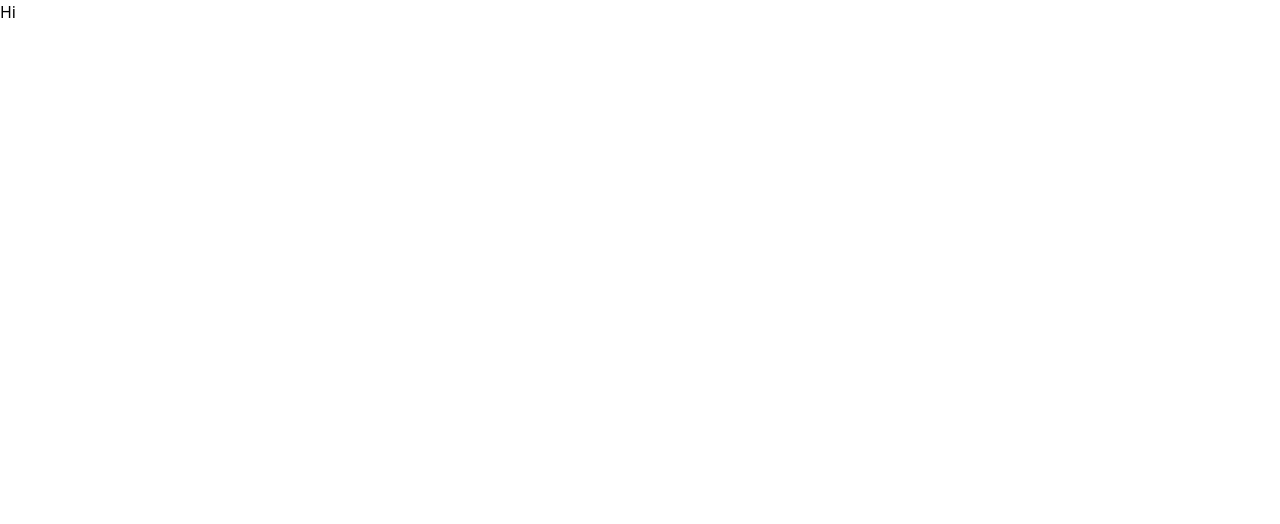
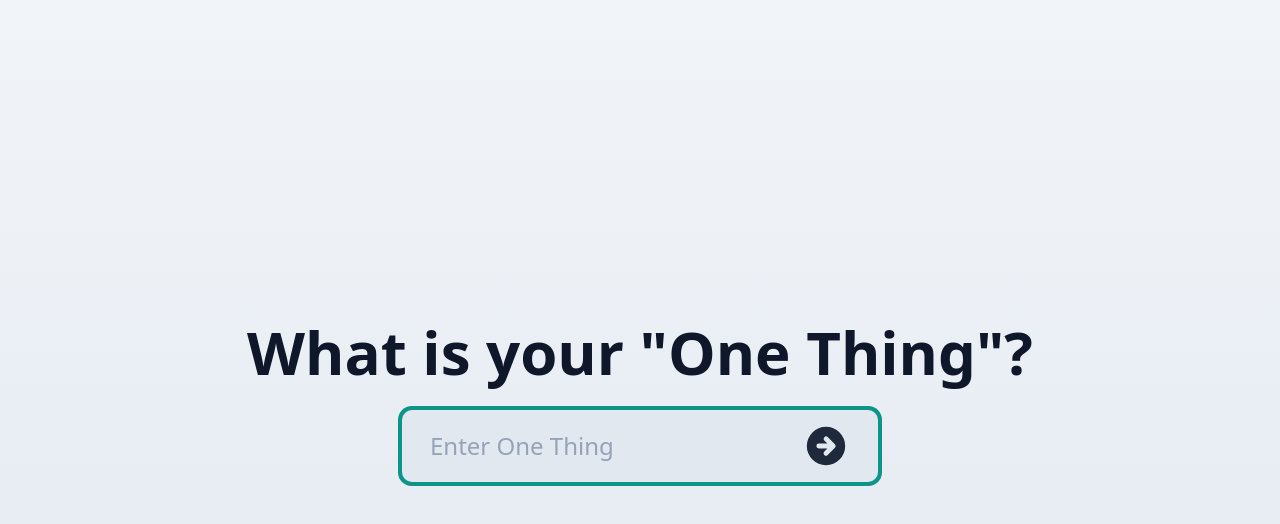
Before and after one commit to akshat-OwO/One-Thing, a React (Vite) app: page / in a window 1280 px wide. Shown: the top 524 px of the page. Built offline with nearby package versions, Linux system fonts and the light colour scheme.

Commit message:
Building the React Form

```diff
--- a/index.html
+++ b/index.html
@@ -1,13 +1,16 @@
 <!DOCTYPE html>
 <html lang="en">
+
 <head>
   <meta charset="UTF-8" />
   <link rel="icon" type="image/svg+xml" href="/vite.svg" />
   <meta name="viewport" content="width=device-width, initial-scale=1.0" />
-    <title>Vite + React</title>
+  <title>One Thing</title>
 </head>
+
 <body>
   <div id="root"></div>
   <script type="module" src="/src/main.jsx"></script>
 </body>
+
 </html>
--- a/src/App.jsx
+++ b/src/App.jsx
@@ -1,13 +1,43 @@
+import { ArrowCircleRightIcon } from '@heroicons/react/solid';
 import { useState } from 'react';
-import reactLogo from './assets/react.svg';
 
 function App() {
-    const [count, setCount] = useState(0);
+    const [thing, setThing] = useState('');
+
+    const handleSubmit = (e) => {
+        e.preventDefault();
+        console.log(e);
+    };
+
+    const handleInput = (e) => {
+        setThing(e.target.value);
+    };
 
     return (
-        <div className="App">
-            <h1>Hi</h1>
-        </div>
+        <main className="grid place-items-center min-h-screen bg-gradient-to-b from-slate-100 to-slate-200 dark:from-slate-800 dark:to-slate-900 text-slate-900 dark:text-slate-200">
+            <div className="grid place-items-center gap-8 m-8">
+                <h1 className="text-3xl sm:text-6xl font-bold text-center">
+                    What is your "One Thing"?
+                </h1>
+                <form
+                    className="flex ring-4 rounded-md ring-slate-200 dark:ring-slate-800 focus-within:ring-teal-600 focus-within:ring-offset-4 bg-slate-200 ring-offset-slate-200 dark:ring-offset-slate-800"
+                    onSubmit={handleSubmit}
+                >
+                    <input
+                        type="text"
+                        className="bg-inherit rounded-md font-sans text-slate-800 py-2 px-6 focus:outline-none text-xl sm:text-2xl placeholder:text-slate-400 caret-teal-600 appearance-none w-full"
+                        placeholder="Enter One Thing"
+                        autoFocus
+                        maxLength="64"
+                        value={thing}
+                        onInput={handleInput}
+                    />
+                    <button className="bg-inherit rounded-md font-sans text-slate-800 py-2 pr-6 focus:outline-none focus:text-teal-600 hover:text-teal-600">
+                        <ArrowCircleRightIcon className="h-12 w-12" />
+                    </button>
+                </form>
+            </div>
+        </main>
     );
 }
 
```
Lines whose indentation alone changed are shown as unchanged.
